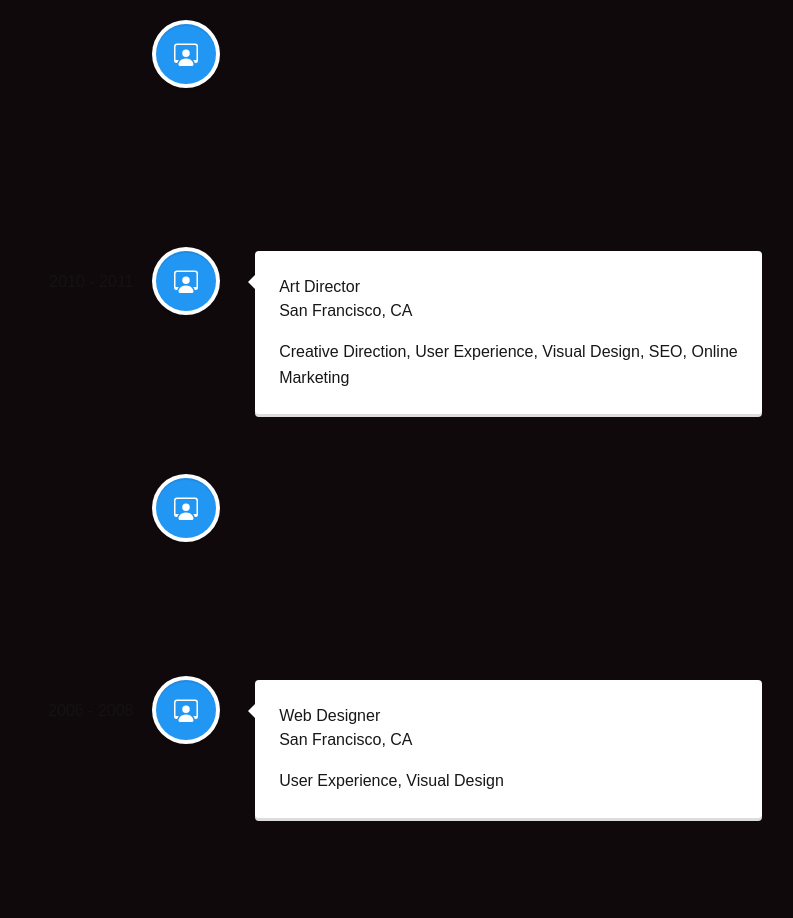
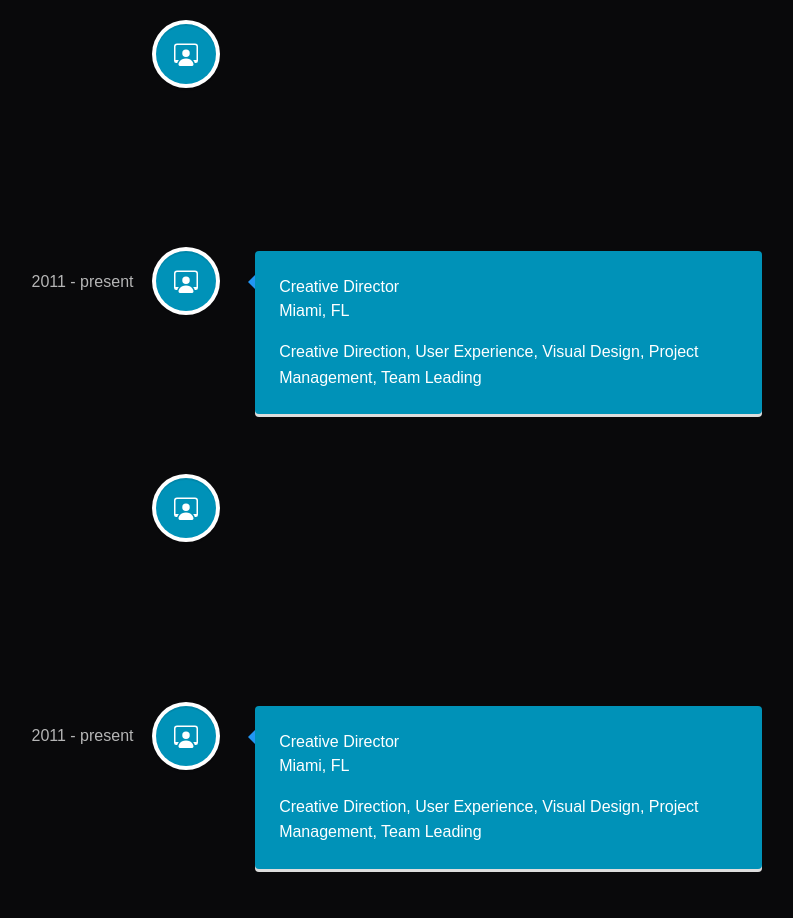
Before and after one commit to restuak/homepage-prsnl-v2, a Next.js app: page / in a window 1280 px wide. Shown: the part 1848-2766 px from the top of the page, without its empty margins (454-1247 px from the left). Built offline with nearby package versions, Linux system fonts and the light colour scheme; what tailwindcss-animated would draw is missing.

Commit message:
feat: changed pages

```diff
--- a/src/components/about.tsx
+++ b/src/components/about.tsx
@@ -1,10 +1,10 @@
 import Image from "next/image";
 export default function About() {
   return (
-    <section className="bg-[#10090b]">
+    <section className="bg-[#09090b]">
       <div className="h-screen max-w-screen-xl pt-6 mx-auto">
         <div className="flex flex-col items-center ">
-          <p className="p-10 animate-fade-down font-bold text-2xl sm:text-4xl md:text-4xl lg:text-5xl xl:text-5xl text-yellow-200">
+          <p className="p-10 animate-fade-down font-bold text-2xl sm:text-4xl md:text-4xl lg:text-5xl xl:text-5xl text-cyan-400">
             LITTLE BIT OF ME
           </p>
           <Image
--- a/src/components/contact.tsx
+++ b/src/components/contact.tsx
@@ -1,16 +1,14 @@
 export default function Contact () {
     return (
-      <section className="bg-[#09090b]">
-        <div className="h-screen flex flex-col justify-center max-w-screen-xl px-6 md:px-10 mx-auto">
-          <div className="font-bold">
-            <h1 className="text-4xl sm:text-6xl md:text-6xl lg:text-7xl xl:text-7xl">
-              Contact
-            </h1>
-            <p className="mt-4 text-lg sm:text-xl md:text-2xl lg:text-3xl xl:text-4xl">
-              Feel free to reach out for any inquiries or collaborations.
-            </p>
-          </div>
-        </div>
-      </section>
+     <section className="bg-[#09090b]">
+           <div className="h-screen max-w-screen-xl pt-6 mx-auto">
+             <div className="flex flex-col items-center ">
+               <p className="p-10 animate-fade-down font-bold text-2xl sm:text-4xl md:text-4xl lg:text-5xl xl:text-5xl text-cyan-400">
+                 CONTACT ME!
+               </p>
+
+             </div>
+           </div>
+         </section>
     );
 }
--- a/src/components/essays.tsx
+++ /dev/null
@@ -1,17 +0,0 @@
-export default function Essays() {
-  return (
-    <section className="bg-[#10090b]">
-      <div className="h-screen flex flex-col justify-center max-w-screen-xl px-6 md:px-10 mx-auto">
-        <div className="font-bold">
-          <h1 className="text-4xl sm:text-6xl md:text-6xl lg:text-7xl xl:text-7xl">
-            Essays
-          </h1>
-          <p className="mt-4 text-lg sm:text-xl md:text-2xl lg:text-3xl xl:text-4xl">
-            I have written essays on various topics related to GIS and web
-            development.
-          </p>
-        </div>
-      </div>
-    </section>
-  );
-}
--- a/src/components/experience.tsx
+++ b/src/components/experience.tsx
@@ -7,10 +7,10 @@ import { BsPersonWorkspace } from "react-icons/bs";
 
 export default function Experience() {
   return (
-    <section className="bg-[#10090b]">
+    <section className="bg-[#09090b]">
       <div className="h-100% max-w-screen-xl pt-6 mx-auto">
         <div className="flex flex-col items-center ">
-          <p className="p-10 animate-fade-down font-bold text-2xl sm:text-4xl md:text-4xl lg:text-5xl xl:text-5xl text-yellow-200">
+          <p className="p-10 animate-fade-down font-bold text-2xl sm:text-4xl md:text-4xl lg:text-5xl xl:text-5xl text-cyan-400">
             MY EXPERIENCE
           </p>
           <p className="m-6 mt-0 text-sm sm:text-xl md:text-xl lg:text-2xl xl:text-2xl justify-center content-center text-center">
@@ -22,12 +22,18 @@ export default function Experience() {
           <VerticalTimeline>
             <VerticalTimelineElement
               className="vertical-timeline-element--work"
-              contentStyle={{ background: "rgb(33, 150, 243)", color: "#fff" }}
+              contentStyle={{
+                background: "oklch(60.9% 0.126 221.723)",
+                color: "#fff",
+              }}
               contentArrowStyle={{
                 borderRight: "7px solid  rgb(33, 150, 243)",
               }}
               date="2011 - present"
-              iconStyle={{ background: "rgb(33, 150, 243)", color: "#fff" }}
+              iconStyle={{
+                background: "oklch(60.9% 0.126 221.723)",
+                color: "#fff",
+              }}
               icon={<BsPersonWorkspace />}
             >
               <h3 className="vertical-timeline-element-title">
@@ -41,42 +47,78 @@ export default function Experience() {
             </VerticalTimelineElement>
             <VerticalTimelineElement
               className="vertical-timeline-element--work"
-              date="2010 - 2011"
-              iconStyle={{ background: "rgb(33, 150, 243)", color: "#fff" }}
+              contentStyle={{
+                background: "oklch(60.9% 0.126 221.723)",
+                color: "#fff",
+              }}
+              contentArrowStyle={{
+                borderRight: "7px solid  rgb(33, 150, 243)",
+              }}
+              date="2011 - present"
+              iconStyle={{
+                background: "oklch(60.9% 0.126 221.723)",
+                color: "#fff",
+              }}
               icon={<BsPersonWorkspace />}
             >
-              <h3 className="vertical-timeline-element-title">Art Director</h3>
-              <h4 className="vertical-timeline-element-subtitle">
-                San Francisco, CA
-              </h4>
+              <h3 className="vertical-timeline-element-title">
+                Creative Director
+              </h3>
+              <h4 className="vertical-timeline-element-subtitle">Miami, FL</h4>
               <p>
-                Creative Direction, User Experience, Visual Design, SEO, Online
-                Marketing
+                Creative Direction, User Experience, Visual Design, Project
+                Management, Team Leading
               </p>
             </VerticalTimelineElement>
             <VerticalTimelineElement
               className="vertical-timeline-element--work"
-              date="2008 - 2010"
-              iconStyle={{ background: "rgb(33, 150, 243)", color: "#fff" }}
+              contentStyle={{
+                background: "oklch(60.9% 0.126 221.723)",
+                color: "#fff",
+              }}
+              contentArrowStyle={{
+                borderRight: "7px solid  rgb(33, 150, 243)",
+              }}
+              date="2011 - present"
+              iconStyle={{
+                background: "oklch(60.9% 0.126 221.723)",
+                color: "#fff",
+              }}
               icon={<BsPersonWorkspace />}
             >
-              <h3 className="vertical-timeline-element-title">Web Designer</h3>
-              <h4 className="vertical-timeline-element-subtitle">
-                Los Angeles, CA
-              </h4>
-              <p>User Experience, Visual Design</p>
+              <h3 className="vertical-timeline-element-title">
+                Creative Director
+              </h3>
+              <h4 className="vertical-timeline-element-subtitle">Miami, FL</h4>
+              <p>
+                Creative Direction, User Experience, Visual Design, Project
+                Management, Team Leading
+              </p>
             </VerticalTimelineElement>
             <VerticalTimelineElement
               className="vertical-timeline-element--work"
-              date="2006 - 2008"
-              iconStyle={{ background: "rgb(33, 150, 243)", color: "#fff" }}
+              contentStyle={{
+                background: "oklch(60.9% 0.126 221.723)",
+                color: "#fff",
+              }}
+              contentArrowStyle={{
+                borderRight: "7px solid  rgb(33, 150, 243)",
+              }}
+              date="2011 - present"
+              iconStyle={{
+                background: "oklch(60.9% 0.126 221.723)",
+                color: "#fff",
+              }}
               icon={<BsPersonWorkspace />}
             >
-              <h3 className="vertical-timeline-element-title">Web Designer</h3>
-              <h4 className="vertical-timeline-element-subtitle">
-                San Francisco, CA
-              </h4>
-              <p>User Experience, Visual Design</p>
+              <h3 className="vertical-timeline-element-title">
+                Creative Director
+              </h3>
+              <h4 className="vertical-timeline-element-subtitle">Miami, FL</h4>
+              <p>
+                Creative Direction, User Experience, Visual Design, Project
+                Management, Team Leading
+              </p>
             </VerticalTimelineElement>
           </VerticalTimeline>
         </div>
--- a/src/components/navbar.tsx
+++ b/src/components/navbar.tsx
@@ -10,7 +10,7 @@ export default function Navbar() {
   };
 
   return (
-    <div className="animate-fade-down animate-once animate-delay-2000 animate-ease-out flex justify-between items-center px-6 md:px-10 xl:px-20 py-4 md:py-6 fixed w-full bg-[#10090b] backdrop-blur-md z-50">
+    <div className="animate-fade-down animate-once animate-delay-2000 animate-ease-out flex justify-between items-center px-6 md:px-10 xl:px-20 py-4 md:py-6 fixed w-full bg-[#09090b] backdrop-blur-md z-50">
       <div className="cursor-pointer">
         <span className="text-xl md:text-2xl font-semibold tracking-wide">
           <div className="text-white ">
@@ -26,16 +26,10 @@ export default function Navbar() {
           <Link href="/about">ABOUT</Link>
         </span>
         <span className="hover:text-cyan-400 transition-all duration-200 ease-in-out cursor-pointer">
-          EXPERIENCE
+          <Link href="/about">EXPERIENCE</Link>
         </span>
         <span className="hover:text-cyan-400 transition-all duration-200 ease-in-out cursor-pointer">
-          SKILL
-        </span>
-        <span className="hover:text-cyan-400 transition-all duration-200 ease-in-out cursor-pointer">
-          ESSAYS
-        </span>
-        <span className="hover:text-cyan-400 transition-all duration-200 ease-in-out cursor-pointer">
-          CONTACT
+          <Link href="/about">CONTACT</Link>
         </span>
       </div>
 
@@ -62,20 +56,17 @@ export default function Navbar() {
           isMenuOpen ? "-translate-y-[-824px] " : ""
         } transition-all duration-400 ease-in-out`}
       >
-        <span className="text-3xl font-semibold tracking-wide hover:text-cyan-400 transition-all duration-200 ease-in-out cursor-pointer">
-          ABOUT
+        <span className="text-5xl font-bold tracking-wide hover:text-cyan-400 transition-all duration-200 ease-in-out cursor-pointer">
+          <Link href="/">HOME</Link>
         </span>
         <span className="text-3xl font-semibold tracking-wide hover:text-cyan-400 transition-all duration-200 ease-in-out cursor-pointer">
-          EXPERIENCE
+          <Link href="/about">ABOUT</Link>
         </span>
         <span className="text-3xl font-semibold tracking-wide hover:text-cyan-400 transition-all duration-200 ease-in-out cursor-pointer">
-          SKILL
+          <Link href="/about">EXPERIENCE</Link>
         </span>
         <span className="text-3xl font-semibold tracking-wide hover:text-cyan-400 transition-all duration-200 ease-in-out cursor-pointer">
-          ESSAYS
-        </span>
-        <span className="text-3xl font-semibold tracking-wide hover:text-cyan-400 transition-all duration-200 ease-in-out cursor-pointer">
-          CONTACT
+          <Link href="/about">CONTACT</Link>
         </span>
       </div>
     </div>
--- a/src/components/skill.tsx
+++ /dev/null
@@ -1,18 +0,0 @@
-
-export default function Skill () {
-  return (
-    <section className="bg-[#10090b]">
-      <div className="h-screen max-w-screen-xl pt-6 mx-auto">
-        <div className="flex flex-col items-center ">
-          <p className="p-10 animate-fade-down font-bold text-2xl sm:text-4xl md:text-4xl lg:text-5xl xl:text-5xl text-yellow-200">
-            MY SKILL
-          </p>
-          <p className="m-6 mt-0 text-sm sm:text-xl md:text-xl lg:text-2xl xl:text-2xl justify-center content-center text-center">
-            I am proficient in Full-Stack Development, Web-based GIS, and
-            Geoinformatics.
-            </p>
-        </div>
-      </div>
-    </section>
-  );
-}
--- a/src/view/home/index.tsx
+++ b/src/view/home/index.tsx
@@ -2,21 +2,17 @@
 import Welcome from "@/components/welcome";
 import Navbar from "@/components/navbar";
 import About from "@/components/about";
-import Skill from "@/components/skill";
 import Experience from "@/components/experience";
-import Essays from "@/components/essays";
 import Contact from "@/components/contact";
 
 export default function HomeView() {
   return (
-    <main className="bg-[url(/bg.svg)] bg-cover bg-no-repeat bg-center h-screen bg-[#10090b]">
+    <main className="bg-[url(/bg.svg)] bg-cover bg-no-repeat bg-center h-screen bg-[#09090b]">
       <div id="home" className="">
         <Navbar />
         <Welcome />
         <About />
         <Experience />
-        <Skill />
-        <Essays />
         <Contact />
       </div>
     </main>
```
